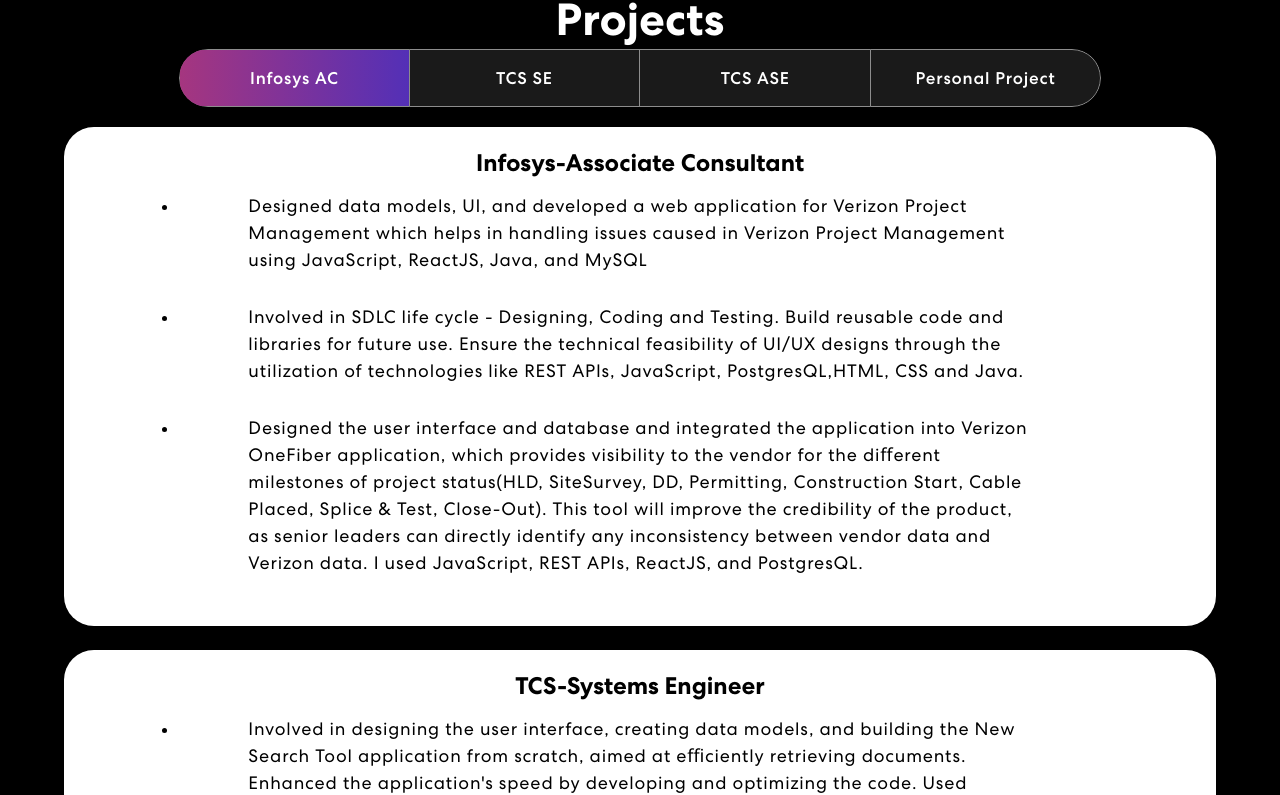
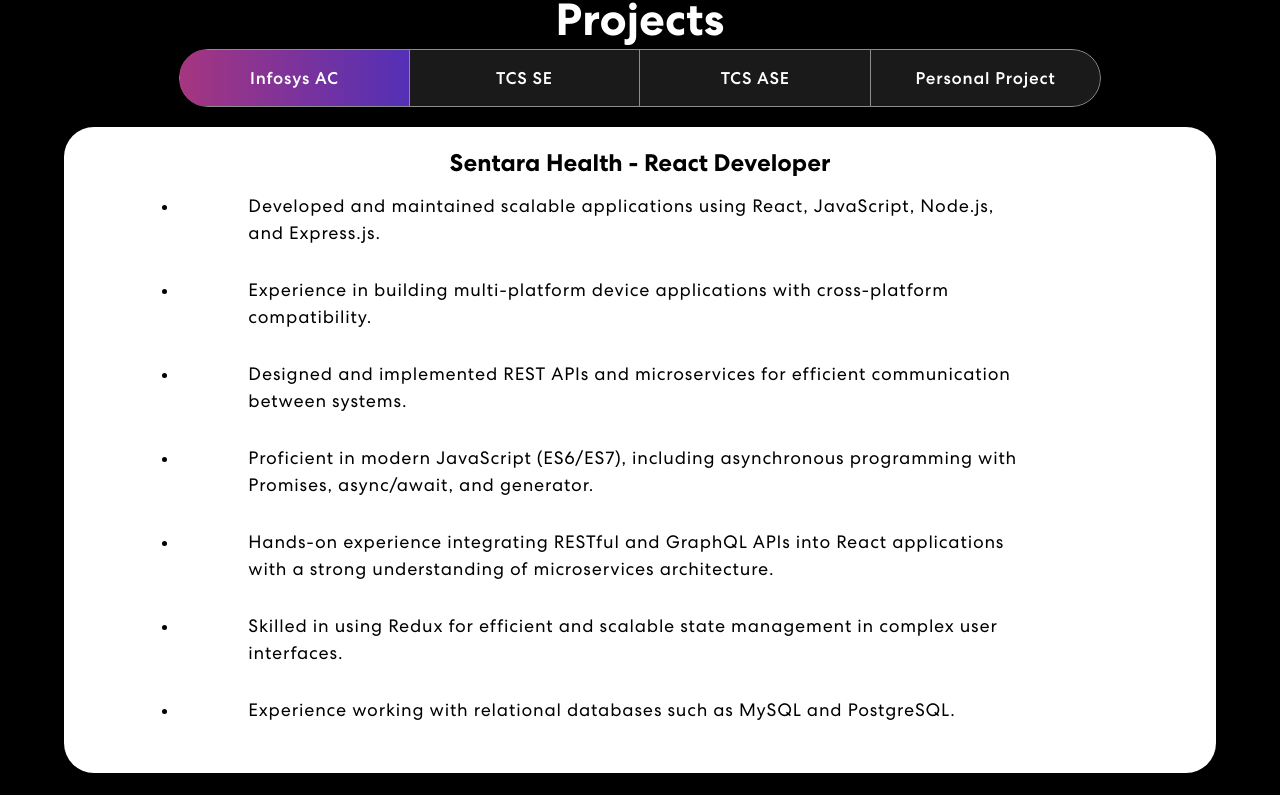
Before and after one commit to premkalyan-keerthi/pkeerthi_portfolio, a React (Create React App) app: page / in a window 1280 px wide. Shown: the part 1397-2192 px from the top of the page. Built offline with nearby package versions, Linux system fonts and the light colour scheme.

Commit message:
Update Projects.js

```diff
--- a/src/components/Projects.js
+++ b/src/components/Projects.js
@@ -14,6 +14,21 @@
   const projects = [
     {
       id: 0,
+      title: "Sentara Health - React Developer",
+      description: [
+        "Developed and maintained scalable applications using React, JavaScript, Node.js, and Express.js.",
+        "Experience in building multi-platform device applications with cross-platform compatibility.",
+        "Designed and implemented REST APIs and microservices for efficient communication between systems.",
+        "Proficient in modern JavaScript (ES6/ES7), including asynchronous programming with Promises, async/await, and generator.",
+        "Hands-on experience integrating RESTful and GraphQL APIs into React applications with a strong understanding of microservices architecture.",
+        "Skilled in using Redux for efficient and scalable state management in complex user interfaces.",
+        "Experience working with relational databases such as MySQL and PostgreSQL.",
+      ],
+      imgUrl: projImg1,
+      tools: "ReactJS, NodeJS, ExpressJS, HTML, CSS, BootStrap, JavaScript, Java, REST APIs, MySQL and PostgresQL.",
+    },
+    {
+      id: 1,
       title: "Infosys-Associate Consultant",
       description: [
         "Designed data models, UI, and developed a web application for Verizon Project Management which helps in handling issues caused in Verizon Project Management using JavaScript, ReactJS, Java, and MySQL",
@@ -25,7 +40,7 @@
         "ReactJS, NodeJS, ExpressJS, HTML, CSS, BootStrap, JavaScript, Java, REST APIs, MySQL and PostgresQL.",
     },
     {
-      id: 1,
+      id: 2,
       title: "TCS-Systems Engineer",
       description: [
         "Involved in designing the user interface, creating data models, and building the New Search Tool application from scratch, aimed at eﬃciently retrieving documents. Enhanced the application's speed by developing and optimizing the code. Used ReactJS, Javascript, Python.",
@@ -36,7 +51,7 @@
       tools: "ReactJS, NodeJS, ExpressJS, JavaScript, Python, REST APIs",
     },
     {
-      id: 2,
+      id: 3,
       title: "TCS-Assistant Systems Engineer",
       description: [
         "Involved in end-to-end development of the application. This includes new feature developments, enhancements of the existing features, bug fixes, etc.",
```
